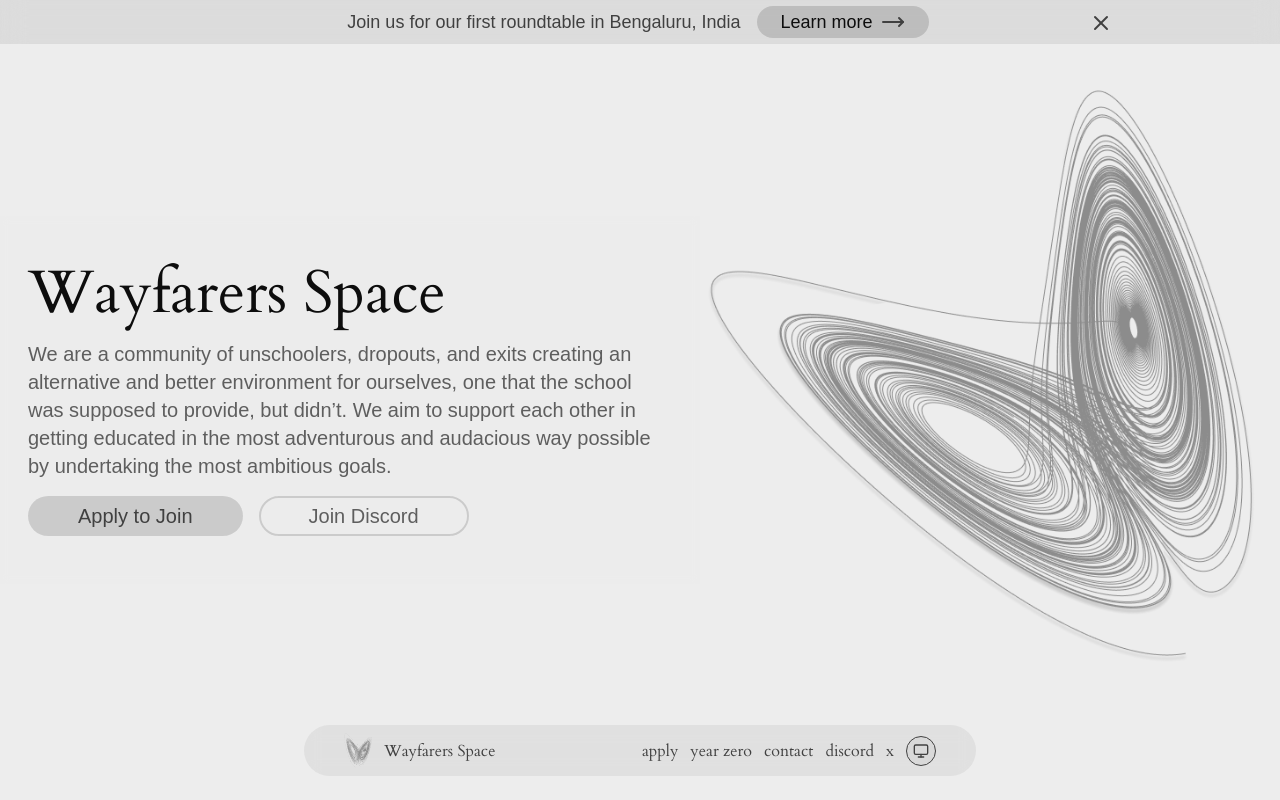
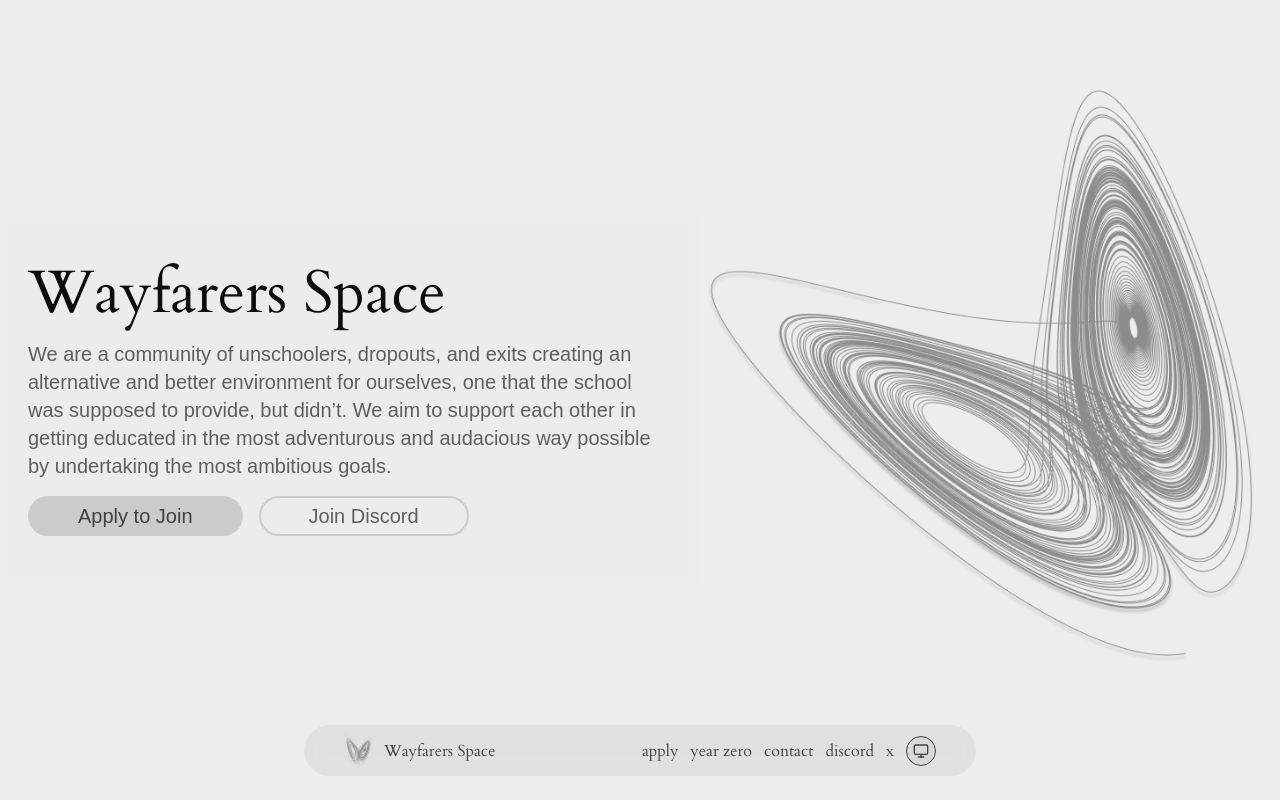
Before and after one commit to TheBlapse/wayfarers.space, a Next.js app: page / in a window 1280 px wide. Shown: the top 800 px of the page. Built offline with nearby package versions, Linux system fonts and the light colour scheme; a web font is replaced by a local one.

Commit message:
Update layout.tsx

```diff
--- a/app/layout.tsx
+++ b/app/layout.tsx
@@ -45,7 +45,6 @@
       <link rel="icon" href="/images/favicon.png" sizes="any" />
 
       <body suppressHydrationWarning={true}>
-        <Announcement />
         <Navigation />
         <SmoothScrolling> {children}</SmoothScrolling>
         <Footer />
```
